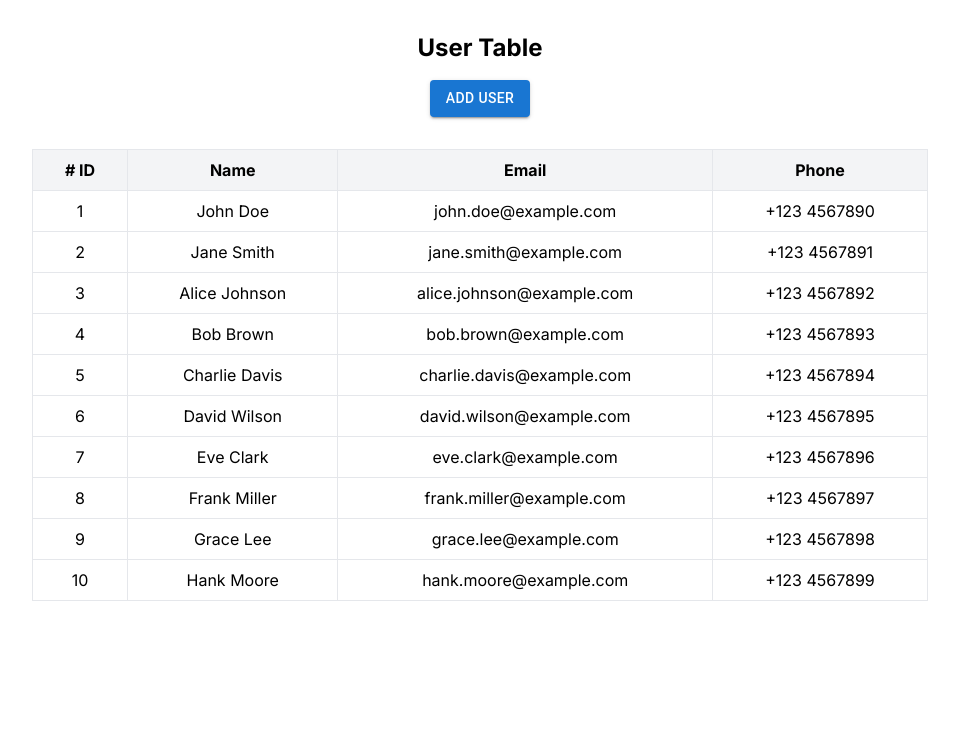
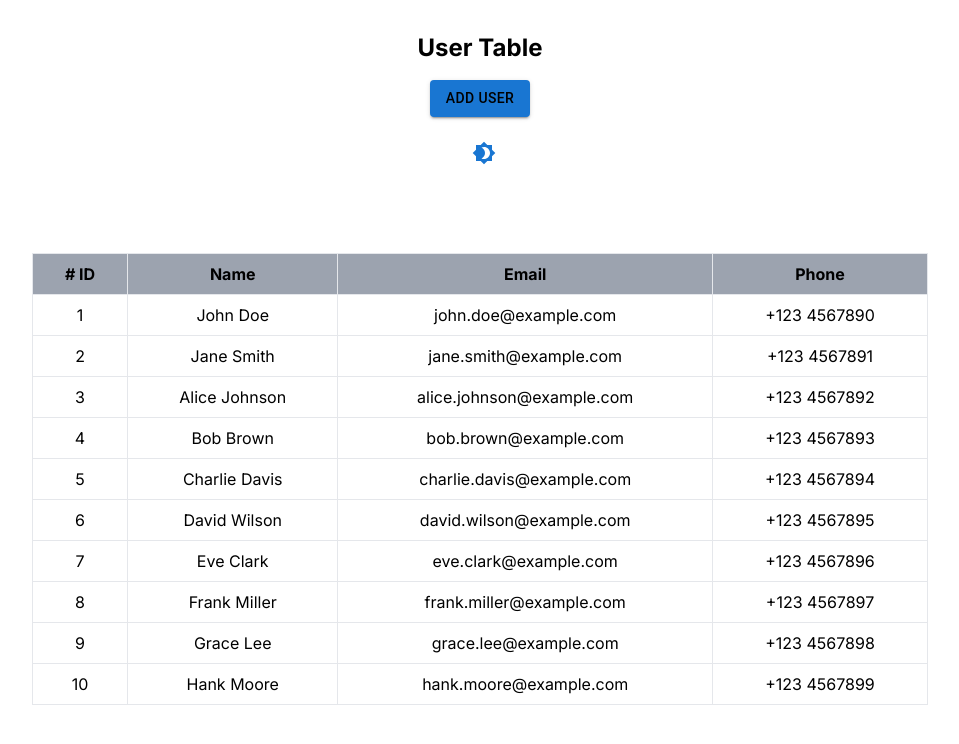
Before and after one commit to Hanniedew/Frontend-Assignment, a Next.js app in the folder frontend-assignment/: page / in a window 1280 px wide. Shown: the top 744 px of the page, without its empty margins (160-1119 px from the left). Built offline with nearby package versions, Linux system fonts and the light colour scheme.

Commit message:
toggle colour mode

```diff
--- a/frontend-assignment/package.json
+++ b/frontend-assignment/package.json
@@ -11,6 +11,7 @@
   "dependencies": {
     "@emotion/react": "^11.11.4",
     "@emotion/styled": "^11.11.5",
+    "@mui/icons-material": "^5.15.20",
     "@mui/material": "^5.15.20",
     "next": "14.2.4",
     "react": "^18",
--- a/frontend-assignment/src/app/Components/AddModal.js
+++ b/frontend-assignment/src/app/Components/AddModal.js
@@ -1,4 +1,5 @@
-// Modal to allow user to add new data entries
+// Desc: Modal to allow user to add new data entries
+
 import { useState, useContext } from "react";
 import DataContext from "../Context/DataContext";
 
@@ -87,7 +88,12 @@ function AddModal() {
   return (
     <div>
       {/* Button to open modal */}
-      <Button variant="contained" onClick={handleOpen}>
+      <Button
+        variant="contained"
+        color="primary"
+        sx={{ color: "inherit" }}
+        onClick={handleOpen}
+      >
         Add User
       </Button>
       <Modal
--- /dev/null
+++ b/frontend-assignment/src/app/Components/ColorMode.js
@@ -0,0 +1,41 @@
+// Desc: Contains the icons for toggling between light and dark mode
+
+import IconButton from "@mui/material/IconButton";
+import Box from "@mui/material/Box";
+import { useTheme } from "@mui/material/styles";
+import Brightness4Icon from "@mui/icons-material/Brightness4";
+import Brightness7Icon from "@mui/icons-material/Brightness7";
+import { useColorMode } from "../Context/ColorModeProvider";
+
+function ColorMode() {
+  const theme = useTheme();
+  const colorMode = useColorMode();
+  return (
+    <Box
+      sx={{
+        display: "flex",
+        width: "100%",
+        alignItems: "center",
+        justifyContent: "center",
+        color: "text.primary",
+        borderRadius: 1,
+        p: 2,
+      }}
+    >
+      {/* {theme..mode} mode */}
+      <IconButton
+        sx={{ ml: 1 }}
+        onClick={colorMode.toggleColorMode}
+        color="inherit"
+      >
+        {theme.palette.mode === "dark" ? (
+          <Brightness7Icon color="primary" /> // Forcefully set the color to primary (black) for Brightness7Icon
+        ) : (
+          <Brightness4Icon color="primary" /> // Forcefully set the color to primary (black) for Brightness4Icon
+        )}
+      </IconButton>
+    </Box>
+  );
+}
+
+export default ColorMode;
--- a/frontend-assignment/src/app/Components/Table.js
+++ b/frontend-assignment/src/app/Components/Table.js
@@ -1,25 +1,32 @@
+// Desc: Table component to render data in table format
+
 import { useContext } from "react";
 import DataContext from "../Context/DataContext";
-import AddModal from "./AddModal";
+import { useTheme } from "@mui/material/styles";
 
 function Table() {
   const { data } = useContext(DataContext);
+
+  const theme = useTheme(); // to use theme object
 
   // For mobile: render cards
   // For desktop: render table
 
   return (
     <div className="text-center mt-8 px-4 md:px-0">
-      <h1 className="mb-4 text-2xl font-bold">User Table</h1>
-      <AddModal />
       {/* Responsive layout using Tailwind CSS */}
       <div className="lg:block hidden">
-        {" "}
         {/* For desktop */}
         <div className="overflow-x-auto mb-20">
-          <table className="mx-auto w-full max-w-4xl mt-8">
+          <table
+            className={`mx-auto w-full max-w-4xl mt-8 ${
+              theme.palette.mode === "dark"
+                ? "bg-gray-800 text-white"
+                : "bg-white"
+            }`}
+          >
             <thead>
-              <tr className="bg-gray-100">
+              <tr className="bg-gray-400">
                 <th className="border px-4 py-2"># ID</th>
                 <th className="border px-4 py-2">Name</th>
                 <th className="border px-4 py-2">Email</th>
@@ -40,12 +47,18 @@ function Table() {
         </div>
       </div>
       <div className="lg:hidden">
-        {" "}
         {/* For mobile */}
         <div className="text-center mt-8 px-4 md:px-0 mb-10">
           <div className="grid grid-cols-1 md:grid-cols-2 lg:grid-cols-3 gap-4 mt-4">
             {data.map((item) => (
-              <div key={item.id} className="bg-white rounded-lg shadow-md p-4">
+              <div
+                key={item.id}
+                className={`rounded-lg shadow-md p-4 ${
+                  theme.palette.mode === "dark"
+                    ? "bg-gray-800 text-white"
+                    : "bg-white"
+                }`}
+              >
                 <p className="text-lg font-semibold mb-2">#{item.id}</p>
                 <p className="text-base mb-2">{item.name}</p>
                 <p className="text-base mb-2">{item.email}</p>
--- /dev/null
+++ b/frontend-assignment/src/app/Context/ColorModeProvider.jsx
@@ -0,0 +1,46 @@
+// Desc: Toggle function between light and dark mode
+"use client";
+import { ThemeProvider, createTheme } from "@mui/material/styles";
+import { useMemo, useState, createContext, useEffect, useContext } from "react";
+
+const ColorModeContext = createContext({ toggleColorMode: () => {} });
+
+export function ColorModeProvider({ children }) {
+  const [mode, setMode] = useState("light");
+  const [isMounted, setIsMounted] = useState(false); // Flag to check if component is mounted (to prevent flickering modes on refresh)
+
+  useEffect(() => {
+    setIsMounted(true); // Component is mounted on the client side
+    const storedMode = localStorage.getItem("colorMode");
+    setMode(storedMode || "light");
+  }, []); // Only runs once on component mount
+
+  const toggleColorMode = () => {
+    const newMode = mode === "light" ? "dark" : "light";
+    setMode(newMode);
+    localStorage.setItem("colorMode", newMode);
+  };
+
+  const theme = useMemo(
+    () =>
+      createTheme({
+        palette: {
+          mode,
+        },
+      }),
+    [mode]
+  );
+
+  // Render nothing until the component is mounted to avoid flickering
+  if (!isMounted) return null;
+
+  return (
+    <ColorModeContext.Provider value={{ toggleColorMode }}>
+      <ThemeProvider theme={theme}>{children}</ThemeProvider>
+    </ColorModeContext.Provider>
+  );
+}
+
+export function useColorMode() {
+  return useContext(ColorModeContext);
+}
--- a/frontend-assignment/src/app/globals.css
+++ b/frontend-assignment/src/app/globals.css
@@ -1,3 +1,14 @@
 @tailwind base;
 @tailwind components;
 @tailwind utilities;
+
+
+body {
+    color: #000;
+    background-color: #fff;
+}
+
+[data-theme="dark"] body {
+    background-color: #000;
+    color: #fff;
+}
--- a/frontend-assignment/src/app/layout.js
+++ b/frontend-assignment/src/app/layout.js
@@ -1,6 +1,6 @@
 import { Inter } from "next/font/google";
-// import { provider } from "./provider";
 import "./globals.css";
+
 const inter = Inter({ subsets: ["latin"] });
 
 export const metadata = {
@@ -11,10 +11,7 @@ export const metadata = {
 export default function RootLayout({ children }) {
   return (
     <html lang="en">
-      <body className={inter.className}>
-        {/* <provider>{children}</provider> */}
-        {children}
-      </body>
+      <body className={inter.className}>{children}</body>
     </html>
   );
 }
--- a/frontend-assignment/src/app/page.js
+++ b/frontend-assignment/src/app/page.js
@@ -1,11 +1,22 @@
 "use client";
 import Table from "./Components/Table";
 import { DataProvider } from "./Context/DataContext";
+import AddModal from "./Components/AddModal";
+import ColorMode from "./Components/ColorMode";
+import { ColorModeProvider } from "./Context/ColorModeProvider";
 
 export default function Home() {
   return (
     <DataProvider>
-      <Table />
+      <ColorModeProvider>
+        <div className="text-center mt-8 px-4 md:px-0">
+          <h1 className="mb-4 text-2xl font-bold">User Table</h1>
+          <AddModal />
+          <ColorMode />
+
+          <Table />
+        </div>
+      </ColorModeProvider>
     </DataProvider>
   );
 }
```
Also changed, not shown: frontend-assignment/src/app/provider.js (deleted, +0 -9 lines), 1 other file (tests, documents, lock files or other folders).
